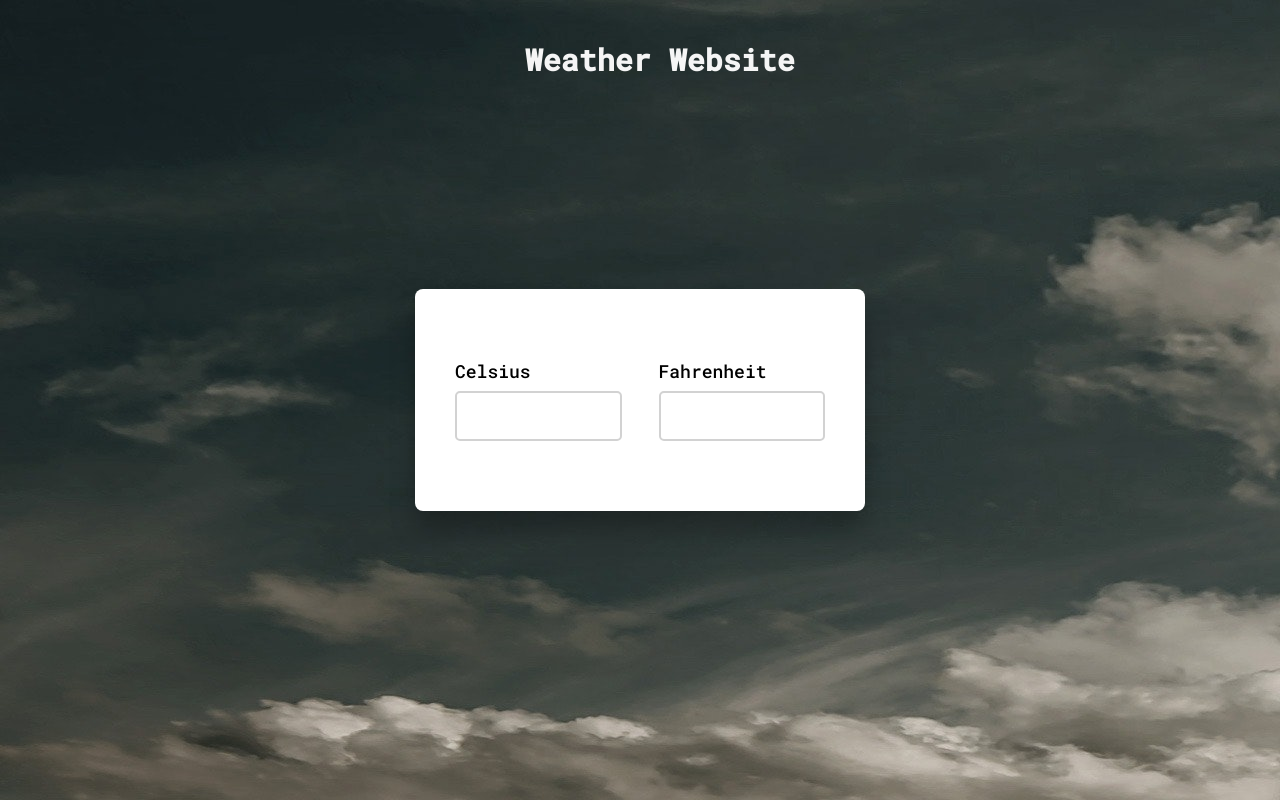
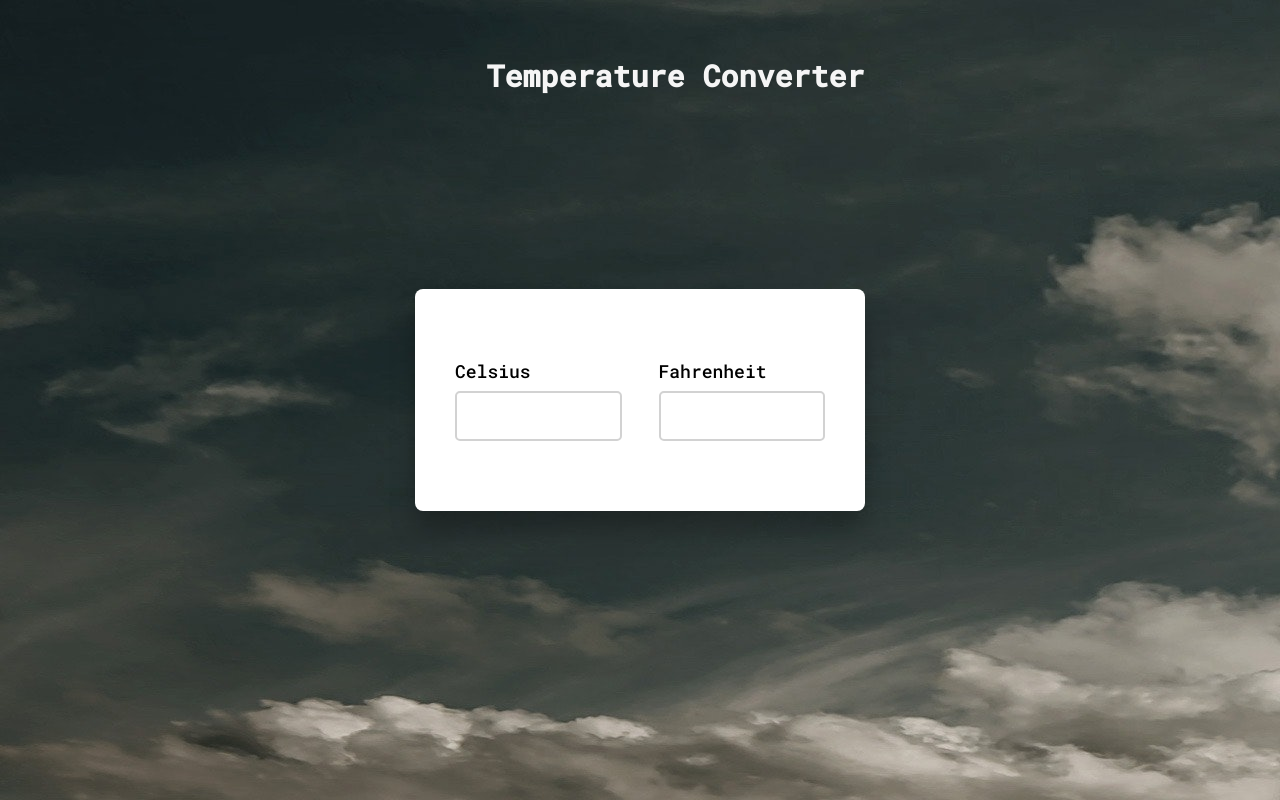
Before and after one commit to devaryanmittal/OIBGRIP_TempWebsite, a plain HTML site: page index.html in a window 1280 px wide. Drawn offline with Linux system fonts and the light colour scheme.

Commit message:
i changed weather website to temperature converter and   left and top values to 38% and 7%

```diff
--- a/index.html
+++ b/index.html
@@ -8,7 +8,7 @@
 </head>
 <body>
     <h1>
-        Weather Website
+        Temperature Converter
     </h1>
     <div class="wrapper">
         <div class="container">
--- a/style.css
+++ b/style.css
@@ -14,8 +14,8 @@ h1
 {
     font-size: 30px;
     position: absolute;
-    left: 41%;
-    top: 5%;
+    left: 38%;
+    top: 7%;
     color: whitesmoke;
 }
 .wrapper{
```
